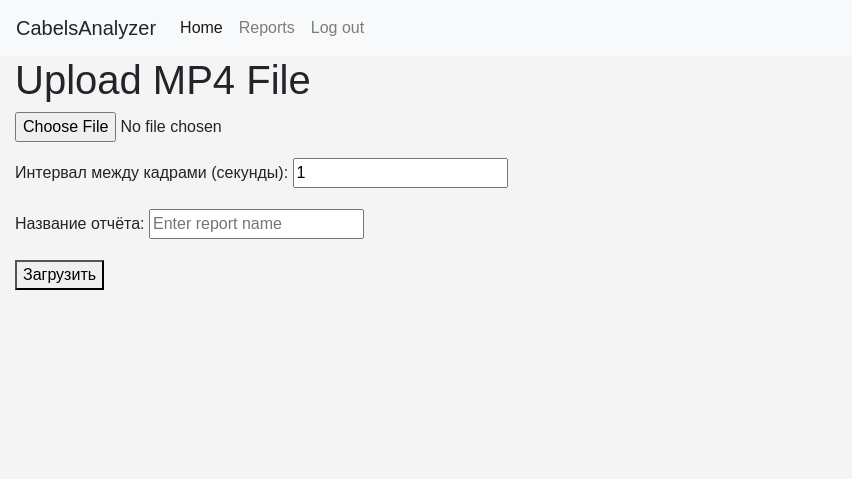
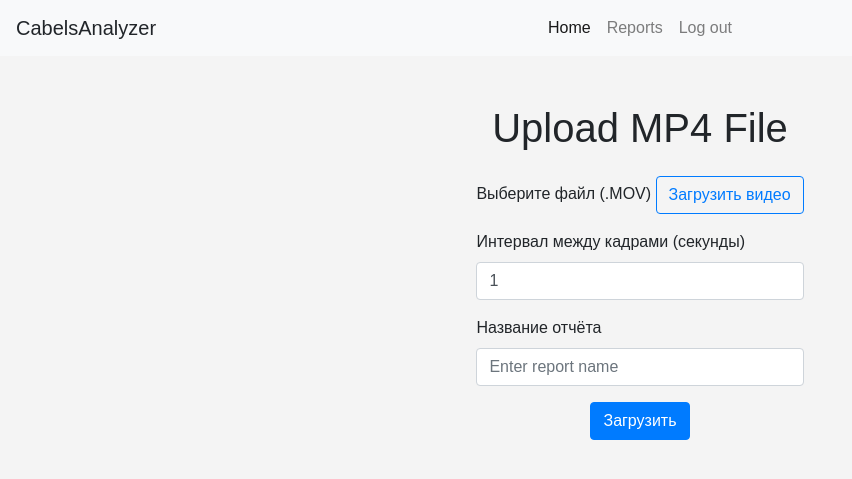
Before and after one commit to SoloMainDeveloper/CabelsAnalyzer, a Flask app: page / in a window 1280 px wide. Shown: the top 479 px of the page, without its empty margins (0-852 px from the left). Run offline with Flask 3, Linux system fonts and the light colour scheme; the visitor is signed in with stand-in values (Sample User, id 1).

Commit message:
feat: add notify, good form view

```diff
--- a/static/styles/style.css
+++ b/static/styles/style.css
@@ -31,7 +31,8 @@ table {
   border-collapse: collapse;
 }
 
-th, td {
+th,
+td {
   padding: 8px;
   text-align: left;
   border: 1px solid #ddd;
@@ -42,9 +43,26 @@ th {
 }
 
 .nowrap {
-   text-align:center;
+  text-align: center;
   width: 150px;
   overflow: hidden;
   white-space: nowrap;
   text-overflow: ellipsis;
 }
+
+.messages {
+  max-width: max-content;
+  margin: 0 auto;
+  position: fixed;
+  top: -100px;
+  left: 0;
+  right: 0;
+  z-index: 2;
+  transition: top 0.5s ease-in-out, opacity 0.5s ease-in-out;
+  opacity: 0;
+}
+
+.messages-appear {
+  top: 1rem;
+  opacity: 1;
+}
--- a/templates/base.html
+++ b/templates/base.html
@@ -1,5 +1,6 @@
 <!DOCTYPE html>
 <html lang="ru">
+
 <head>
   <meta charset="UTF-8">
   <meta name="viewport" content="width=device-width, initial-scale=1.0">
@@ -8,13 +9,15 @@
   <link rel="stylesheet" href="{{url_for('static', filename='styles/style.css')}}">
   <title>{% block title%}{% endblock %}</title>
 </head>
+
 <body>
   <nav class="navbar navbar-expand-lg navbar-light bg-light">
-      <a class="navbar-brand">CabelsAnalyzer</a>
-      <button class="navbar-toggler" type="button" data-toggle="collapse" data-target="#navbarNav" aria-controls="navbarNav" aria-expanded="false" aria-label="Toggle navigation">
+    <a class="navbar-brand position-absolute">CabelsAnalyzer</a>
+    <button class="navbar-toggler" type="button" data-toggle="collapse" data-target="#navbarNav"
+      aria-controls="navbarNav" aria-expanded="false" aria-label="Toggle navigation">
       <span class="navbar-toggler-icon"></span>
     </button>
-      <div class="collapse navbar-collapse" id="navbarNav">
+    <div class="collapse navbar-collapse" id="navbarNav" style="justify-content: center;">
       <ul class="navbar-nav">
         <li class="nav-item active">
           <a class="nav-link" href="/home">Home <span class="sr-only">(current)</span></a>
@@ -28,12 +31,38 @@
       </ul>
     </div>
   </nav>
+  {% with messages = get_flashed_messages() %}
+  {% if messages %}
+  <div class="alert alert-info messages">
+    {% for msg in messages %}
+    <p class="m-0">{{ msg }}</p>
+    {% endfor %}
+  </div>
+  {% endif %}
+  {% endwith %}
   <div class="container-fluid">
     {% block content%}
     {% endblock %}
   </div>
-    <script src="https://code.jquery.com/jquery-3.3.1.slim.min.js" integrity="sha384-q8i/X+965DzO0rT7abK41JStQIAqVgRVzpbzo5smXKp4YfRvH+8abtTE1Pi6jizo" crossorigin="anonymous"></script>
-    <script src="https://cdn.jsdelivr.net/npm/popper.js@1.14.7/dist/umd/popper.min.js" integrity="sha384-UO2eT0CpHqdSJQ6hJty5KVphtPhzWj9WO1clHTMGa3JDZwrnQq4sF86dIHNDz0W1" crossorigin="anonymous"></script>
-    <script src="https://cdn.jsdelivr.net/npm/bootstrap@4.3.1/dist/js/bootstrap.min.js" integrity="sha384-JjSmVgyd0p3pXB1rRibZUAYoIIy6OrQ6VrjIEaFf/nJGzIxFDsf4x0xIM+B07jRM" crossorigin="anonymous"></script>
+  <script src="https://code.jquery.com/jquery-3.3.1.slim.min.js"
+    integrity="sha384-q8i/X+965DzO0rT7abK41JStQIAqVgRVzpbzo5smXKp4YfRvH+8abtTE1Pi6jizo"
+    crossorigin="anonymous"></script>
+  <script src="https://cdn.jsdelivr.net/npm/popper.js@1.14.7/dist/umd/popper.min.js"
+    integrity="sha384-UO2eT0CpHqdSJQ6hJty5KVphtPhzWj9WO1clHTMGa3JDZwrnQq4sF86dIHNDz0W1"
+    crossorigin="anonymous"></script>
+  <script src="https://cdn.jsdelivr.net/npm/bootstrap@4.3.1/dist/js/bootstrap.min.js"
+    integrity="sha384-JjSmVgyd0p3pXB1rRibZUAYoIIy6OrQ6VrjIEaFf/nJGzIxFDsf4x0xIM+B07jRM"
+    crossorigin="anonymous"></script>
+  <script> window.addEventListener("DOMContentLoaded", () => {
+      const el = document.querySelector(".messages");
+      if (el) {
+        el.classList.add("messages-appear");
+        setTimeout(() => {
+          el.classList.remove("messages-appear");
+        }, 2000);
+      }
+    });
+  </script>
 </body>
+
 </html>
--- a/templates/index.html
+++ b/templates/index.html
@@ -1,20 +1,60 @@
 {% extends "base.html" %}
 {% block title %}Home Page{% endblock %}
 {% block content %}
-<h1>Upload MP4 File</h1>
-    {% with messages = get_flashed_messages() %}
-        {% if messages %}
-            {% for msg in messages %}
-                <p>{{msg}}</p>
-            {% endfor %}
-        {% endif %}
-    {% endwith %}
-    <form action="/scan" method="post" enctype="multipart/form-data">
-        <p><input type="file" name="file" accept=".MOV" required></p>
-        <p><label for="frame_interval">Интервал между кадрами (секунды):</label>
-        <input type="number" name="frame_interval" value="1" min="1" required></p>
-        <p><label for="report_name">Название отчёта:</label>
-        <input type="text" name="report_name" placeholder="Enter report name" required></p>
-        <p><button type="submit">Загрузить</button></p>
+
+<div class="container mt-5 flex flex-col">
+    <h1 class="mb-4 text-center">Upload MP4 File</h1>
+    <form action="/scan" method="post" enctype="multipart/form-data"
+        style="max-width: max-content; justify-self: center;">
+        <div class="mb-3">
+            <label for="file" class="form-label">Выберите файл (.MOV)</label>
+            <input type="file" name="file" id="fileInput" accept=".MOV" class="d-none" required>
+
+            <button type="button" class="btn btn-outline-primary"
+                onclick="document.getElementById('fileInput').click();">
+                Загрузить видео
+            </button>
+
+            <div id="fileName" class="form-text mt-2 text-secondary text-center"></div>
+        </div>
+        <div class="mb-3">
+            <label for="frame_interval" class="form-label">Интервал между кадрами (секунды)</label>
+            <input type="number" name="frame_interval" class="form-control" value="1" min="1" required>
+        </div>
+        <div class="mb-3">
+            <label for="report_name" class="form-label">Название отчёта</label>
+            <input type="text" name="report_name" class="form-control" placeholder="Enter report name" required>
+        </div>
+        <div class="text-center" id="submitSection">
+            <button type="submit" class="btn btn-primary">Загрузить</button>
+        </div>
     </form>
+</div>
+
+<script>
+    const input = document.getElementById('fileInput');
+    const fileName = document.getElementById('fileName');
+
+    input.addEventListener('change', () => {
+        fileName.textContent = input.files.length > 0
+            ? `Выбран файл: ${input.files[0].name}`
+            : '';
+    });
+
+    const form = document.querySelector("form");
+    const submitBtn = form.querySelector('button[type="submit"]');
+    const fileTriggerBtn = form.querySelector('button[onclick]');
+    const frameIntervalInput = form.querySelector('input[name="frame_interval"]');
+    const reportNameInput = form.querySelector('input[name="report_name"]');
+
+    form.addEventListener("submit", () => {
+        submitBtn.disabled = true;
+        fileTriggerBtn.disabled = true;
+        frameIntervalInput.disabled = true;
+        reportNameInput.readOnly = true;
+        submitBtn.innerHTML = `
+      <span class="spinner-border spinner-border-sm" role="status" aria-hidden="true"></span> Обработка...
+    `;
+    });
+</script>
 {% endblock %}
```
Also changed, not shown: templates/login.html (+4 -11 lines). Lines whose indentation alone changed are shown as unchanged.
